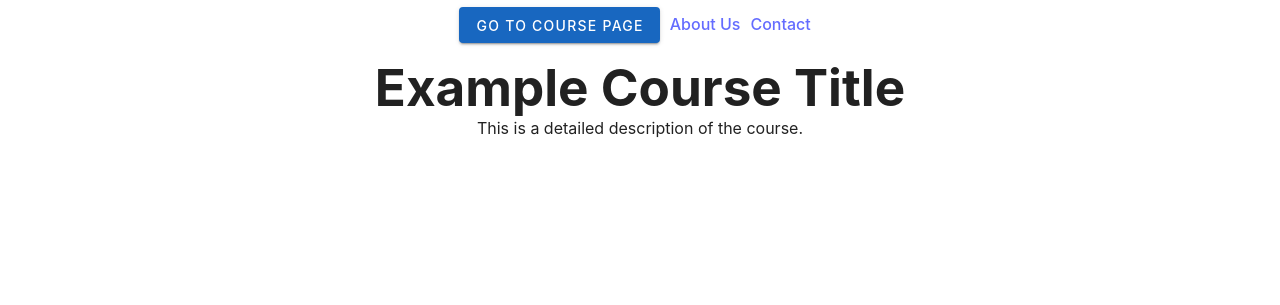
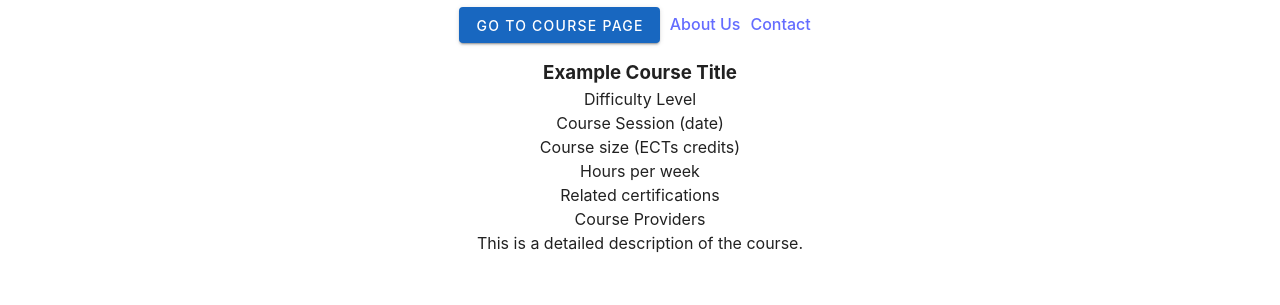
Before and after one commit to Kenzirey/Web-App-Group-15, a Vue app in the folder skeleton/: page /course in a window 1280 px wide. Shown: the part 141-446 px from the top of the page. Built offline with nearby package versions, Linux system fonts and the light colour scheme.

Commit message:
finished the html skeleton of the course page.

```diff
--- a/skeleton/src/pages/CoursePage.vue
+++ b/skeleton/src/pages/CoursePage.vue
@@ -2,8 +2,17 @@
     <v-container>
       <v-row>
         <v-col cols="12">
-          <h1>{{ course.title }}</h1>
-          <p>{{ course.description }}</p>
+          <div class="course information">
+            <h3>{{ course.title }}</h3>
+            <p>Difficulty Level</p>
+            <p>Course Session (date)</p>
+            <p>Course size (ECTs credits)</p>
+            <p>Hours per week</p>
+            <p>Related certifications</p>
+            <p>Course Providers</p>
+            <p>{{ course.description }}</p>
+          </div>
+
           <!-- Add more details about course here, and research v-container, v-col, row etc -->
         </v-col>
       </v-row>
```
